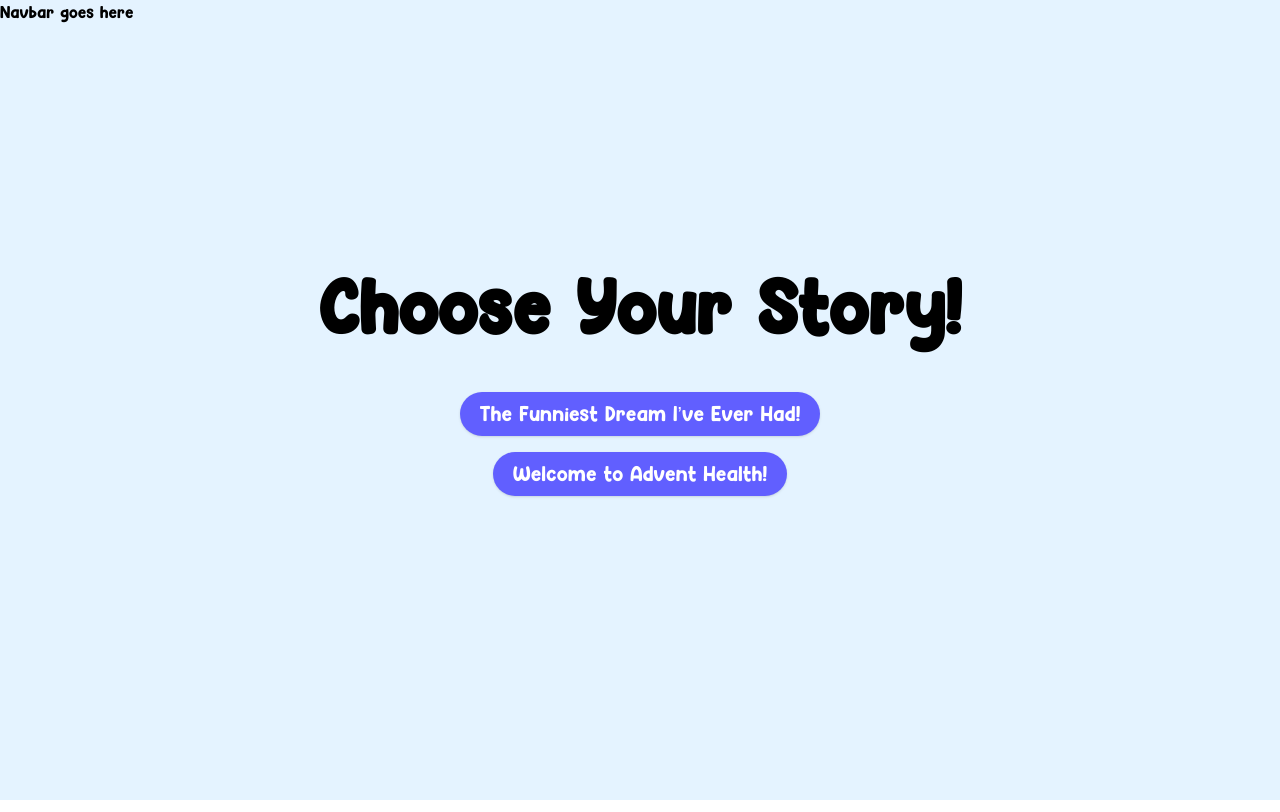
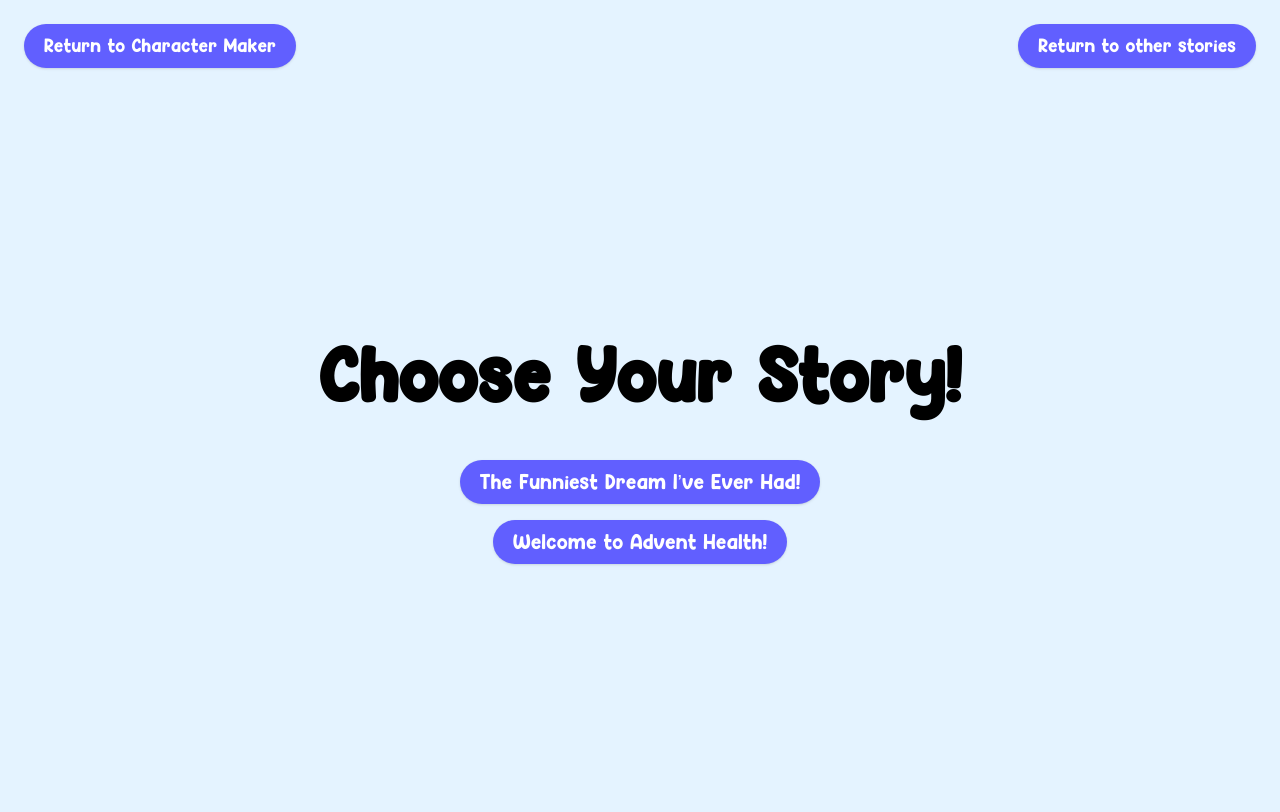
Before and after one commit to xndrbrgs/advent_comics, a Next.js app: page /story in a window 1280 px wide. Built offline with nearby package versions, Linux system fonts and the light colour scheme.

Commit message:
hopefully faster

```diff
--- a/app/story/[id]/page.tsx
+++ b/app/story/[id]/page.tsx
@@ -5,6 +5,7 @@ import { useEffect, useState } from "react";
 import { stories } from "@/data/stories";
 import { AnimatePresence, motion } from "framer-motion";
 import DynamicAvatarRenderer from "@/components/avatar/DynamicAvatarRenderer";
+import Image from "next/image";
 
 export default function StoryPage() {
   const { id } = useParams();
@@ -54,18 +55,22 @@ export default function StoryPage() {
           key={pageIndex}
           className="relative w-full h-[60vh] rounded-lg overflow-hidden shadow-lg mb-6"
         >
-          <motion.img
-            src={currentPage.image}
-            alt={`Slide ${pageIndex + 1}`}
+          <motion.div
             initial={{ opacity: 0, x: 0 }}
             animate={{ opacity: 1, x: 0 }}
             exit={{ opacity: 0, x: 0 }}
             transition={{ duration: 0.5 }}
-            className="w-full h-full object-cover"
-          />
+          >
+            <Image
+              src={currentPage.image}
+              alt={`Slide ${pageIndex + 1}`}
+              className="w-full h-full object-cover"
+              fill
+            />
+          </motion.div>
 
           <div className="z-10 absolute bottom-4 left-4 bg-white bg-opacity-80 p-4 rounded shadow text-black max-w-[80%]">
-            <p className="text-2xl">{currentPage.text}</p>
+            <p className="text-md lg:text-xl">{currentPage.text}</p>
           </div>
 
           {currentPage.avatars?.map((avatar, index) => (
--- a/app/story/layout.tsx
+++ b/app/story/layout.tsx
@@ -1,3 +1,4 @@
+import Navbar from "@/components/ui/Navbar";
 import { section } from "framer-motion/client";
 
 export default function StoryLayout({
@@ -7,7 +8,7 @@ export default function StoryLayout({
 }>) {
   return (
     <section className="bg-[#e4f3ff] min-h-screen">
-      <p className="text-black">Navbar goes here</p>
+      <Navbar />
       {children}
     </section>
   );
--- a/components/avatar/DynamicAvatarRenderer.tsx
+++ b/components/avatar/DynamicAvatarRenderer.tsx
@@ -1,5 +1,7 @@
 import { useAvatarStore } from "@/store/avatarStore";
 import { motion } from "framer-motion";
+import { div } from "framer-motion/client";
+import Image from "next/image";
 
 type Props = {
   id?: string;
@@ -47,10 +49,11 @@ export default function DynamicAvatarRenderer({
         {...floatAnimation}
         {...zoomAnimation}
       >
-        <motion.img
+        <Image
           src={image}
           alt={`avatar-${id}`}
           className="absolute top-0 left-0 w-full h-full object-contain"
+          fill
         />
       </motion.div>
     );
@@ -92,14 +95,14 @@ export default function DynamicAvatarRenderer({
       {...floatAnimation}
     >
       {layers.map(({ src, animate, transition }, index) => (
-        <motion.img
-          key={index}
-          src={src}
-          alt={`layer-${index}`}
-          className="absolute top-0 left-0 w-full h-full object-contain pointer-events-none"
-          animate={animate}
-          transition={transition}
-        />
+        <motion.div animate={animate} transition={transition} key={index}>
+          <Image
+            src={src}
+            alt={`layer-${index}`}
+            className="absolute top-0 left-0 w-full h-full object-contain pointer-events-none"
+            fill
+          />
+        </motion.div>
       ))}
     </motion.div>
   );
--- /dev/null
+++ b/components/ui/Navbar.tsx
@@ -0,0 +1,19 @@
+import Link from "next/link";
+import React from "react";
+
+const Navbar = () => {
+  return (
+    <nav className="w-full text-black p-6">
+      <div className="flex justify-between items-center">
+        <button className="px-5 py-2 bg-indigo-500 text-lg text-white rounded-full shadow hover:bg-indigo-700 hover:scale-110 transition transform duration-150">
+          <Link href="/">Return to Character Maker</Link>
+        </button>
+        <button className="px-5 py-2 bg-indigo-500 text-lg text-white rounded-full shadow hover:bg-indigo-700 hover:scale-110 transition transform duration-150">
+          <Link href="/story">Return to other stories</Link>
+        </button>
+      </div>
+    </nav>
+  );
+};
+
+export default Navbar;
--- a/data/stories.ts
+++ b/data/stories.ts
@@ -10,9 +10,7 @@ export const stories = {
                         id: "main", // could be used to distinguish characters
                         position: { x: "20%", y: "45%" },
                         scale: 2.3,
-                        animation: {
-                            mouth: "talk",
-                        },
+
                     }
 
                 ],
@@ -288,7 +286,6 @@ export const stories = {
                         scale: 1.5,
                         animation: {
                             float: true,
-                            mouth: "talk",
                         }
                     },
                     {
@@ -349,7 +346,6 @@ export const stories = {
                         scale: 3,
                         animation: {
                             float: true,
-                            mouth: "talk"
                         },
                     },
                 ],
```
